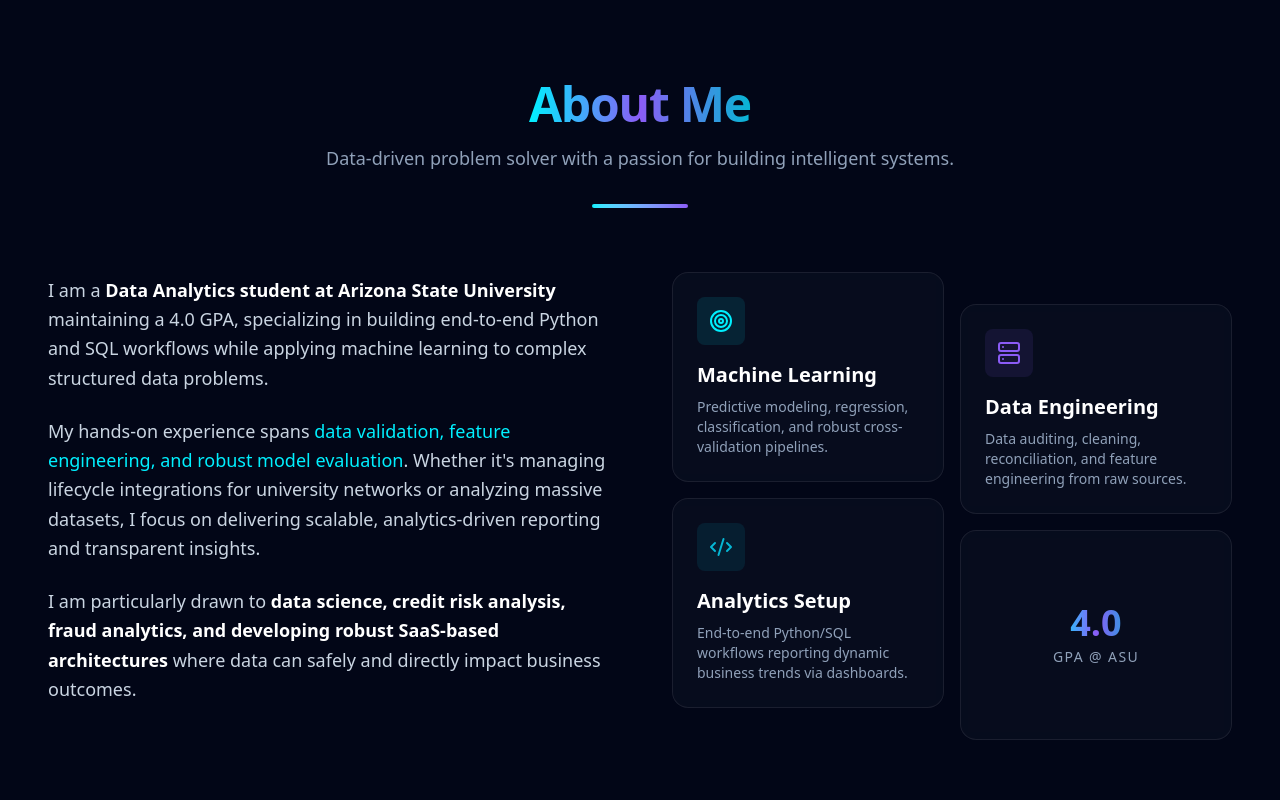
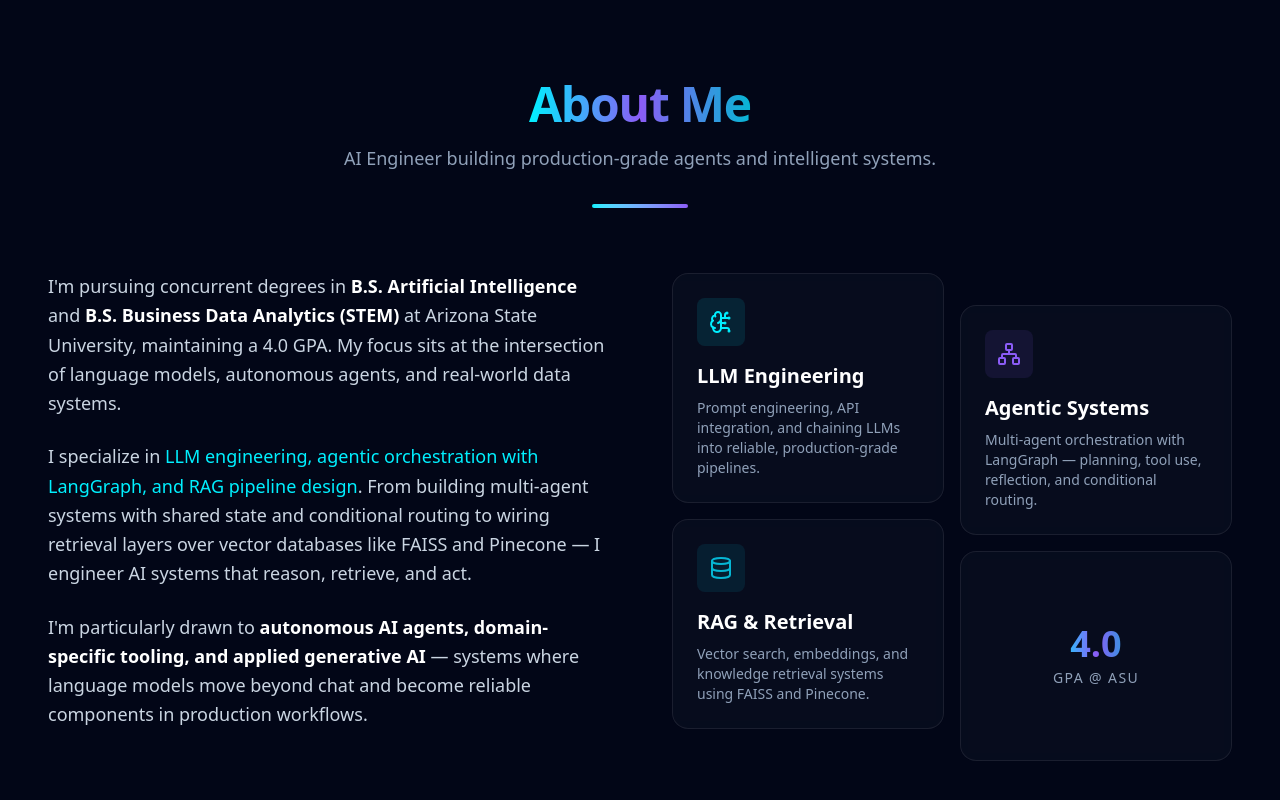
Before and after one commit to PranshuGhori/personal-portfolio, a Next.js app: page / in a window 1280 px wide. Shown: the part 864-1664 px from the top of the page. Built offline with nearby package versions, Linux system fonts and the light colour scheme.

Commit message:
Rewrite About section to reflect AI Engineer identity and concurrent degrees

```diff
--- a/src/components/sections/about.tsx
+++ b/src/components/sections/about.tsx
@@ -2,7 +2,7 @@
 
 import { motion } from "framer-motion";
 import { SectionHeading } from "@/components/ui/section-heading";
-import { Target, Server, Code2 } from "lucide-react";
+import { BrainCircuit, Network, Database } from "lucide-react";
 
 export function About() {
   return (
@@ -10,7 +10,7 @@ export function About() {
       <div className="container mx-auto px-6 md:px-12 relative z-10">
         <SectionHeading
           title="About Me"
-          subtitle="Data-driven problem solver with a passion for building intelligent systems."
+          subtitle="AI Engineer building production-grade agents and intelligent systems."
         />
 
         <div className="flex flex-col lg:flex-row gap-16 items-center">
@@ -23,13 +23,13 @@ export function About() {
             className="flex-1 space-y-6"
           >
             <p className="text-lg text-slate-300 leading-relaxed">
-              I am a <strong className="text-white">Data Analytics student at Arizona State University</strong> maintaining a 4.0 GPA, specializing in building end-to-end Python and SQL workflows while applying machine learning to complex structured data problems.
+              I'm pursuing concurrent degrees in <strong className="text-white">B.S. Artificial Intelligence</strong> and <strong className="text-white">B.S. Business Data Analytics (STEM)</strong> at Arizona State University, maintaining a 4.0 GPA. My focus sits at the intersection of language models, autonomous agents, and real-world data systems.
             </p>
             <p className="text-lg text-slate-300 leading-relaxed">
-              My hands-on experience spans <span className="text-electric-blue">data validation, feature engineering, and robust model evaluation</span>. Whether it's managing lifecycle integrations for university networks or analyzing massive datasets, I focus on delivering scalable, analytics-driven reporting and transparent insights.
+              I specialize in <span className="text-electric-blue">LLM engineering, agentic orchestration with LangGraph, and RAG pipeline design</span>. From building multi-agent systems with shared state and conditional routing to wiring retrieval layers over vector databases like FAISS and Pinecone — I engineer AI systems that reason, retrieve, and act.
             </p>
             <p className="text-lg text-slate-300 leading-relaxed">
-              I am particularly drawn to <strong className="text-white">data science, credit risk analysis, fraud analytics, and developing robust SaaS-based architectures</strong> where data can safely and directly impact business outcomes.
+              I'm particularly drawn to <strong className="text-white">autonomous AI agents, domain-specific tooling, and applied generative AI</strong> — systems where language models move beyond chat and become reliable components in production workflows.
             </p>
           </motion.div>
 
@@ -43,31 +43,31 @@ export function About() {
           >
             <div className="glass p-6 rounded-2xl flex flex-col items-start border border-white/5 hover:border-electric-blue/30 transition-colors">
               <div className="p-3 bg-electric-blue/10 rounded-lg mb-4 text-electric-blue">
-                <Target size={24} />
+                <BrainCircuit size={24} />
               </div>
-              <h3 className="text-xl font-semibold mb-2 text-white">Machine Learning</h3>
+              <h3 className="text-xl font-semibold mb-2 text-white">LLM Engineering</h3>
               <p className="text-sm text-slate-400">
-                Predictive modeling, regression, classification, and robust cross-validation pipelines.
+                Prompt engineering, API integration, and chaining LLMs into reliable, production-grade pipelines.
               </p>
             </div>
 
             <div className="glass p-6 rounded-2xl flex flex-col items-start border border-white/5 hover:border-violet/30 transition-colors sm:translate-y-8">
               <div className="p-3 bg-violet/10 rounded-lg mb-4 text-violet">
-                <Server size={24} />
+                <Network size={24} />
               </div>
-              <h3 className="text-xl font-semibold mb-2 text-white">Data Engineering</h3>
+              <h3 className="text-xl font-semibold mb-2 text-white">Agentic Systems</h3>
               <p className="text-sm text-slate-400">
-                Data auditing, cleaning, reconciliation, and feature engineering from raw sources.
+                Multi-agent orchestration with LangGraph — planning, tool use, reflection, and conditional routing.
               </p>
             </div>
 
             <div className="glass p-6 rounded-2xl flex flex-col items-start border border-white/5 hover:border-cyan/30 transition-colors">
               <div className="p-3 bg-cyan/10 rounded-lg mb-4 text-cyan">
-                <Code2 size={24} />
+                <Database size={24} />
               </div>
-              <h3 className="text-xl font-semibold mb-2 text-white">Analytics Setup</h3>
+              <h3 className="text-xl font-semibold mb-2 text-white">RAG & Retrieval</h3>
               <p className="text-sm text-slate-400">
-                End-to-end Python/SQL workflows reporting dynamic business trends via dashboards.
+                Vector search, embeddings, and knowledge retrieval systems using FAISS and Pinecone.
               </p>
             </div>
 
```
